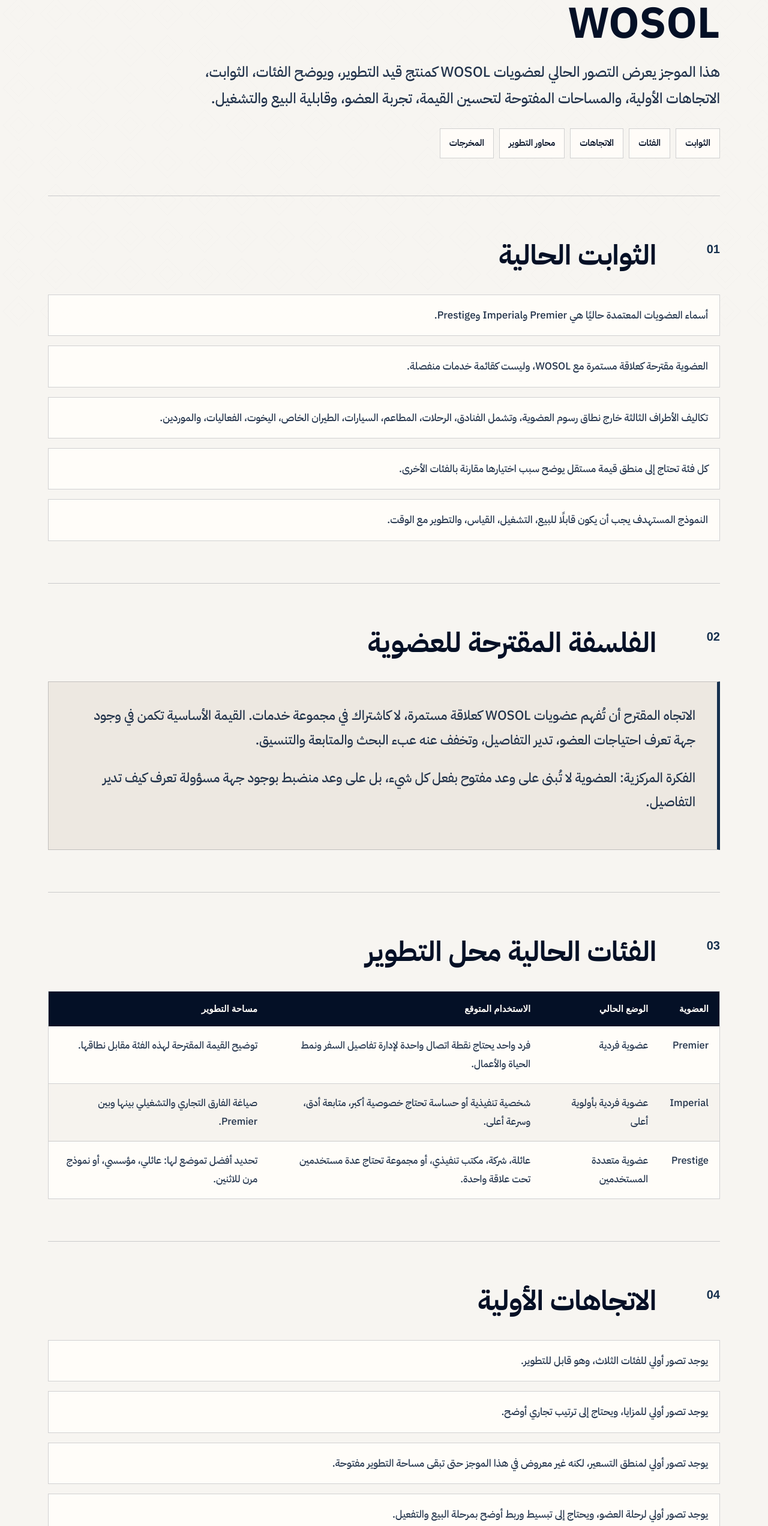
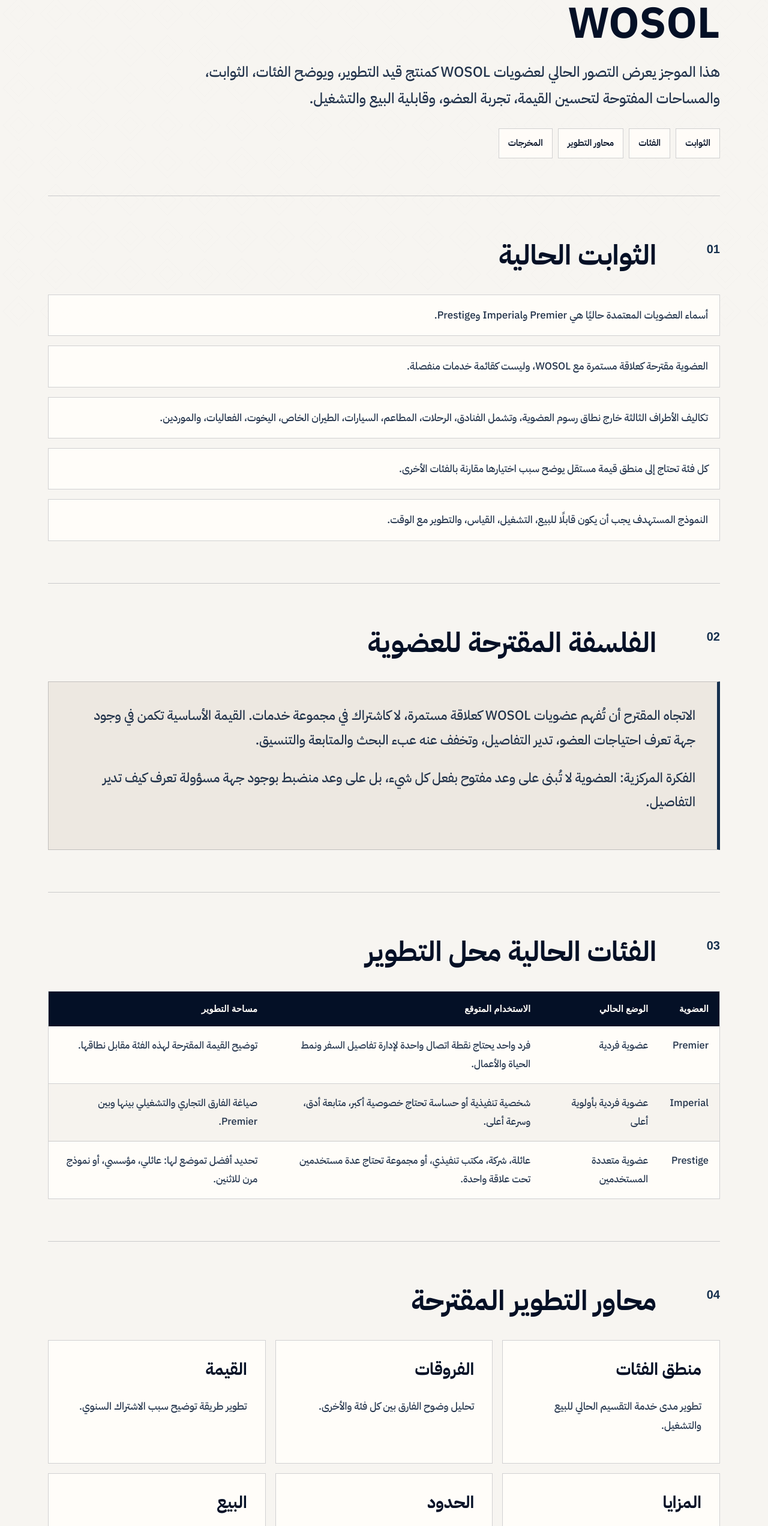
Before and after one commit to moalarbi/wosol-membership-reference-hub, a Next.js app: page / in a window 1280 px wide. Shown: the part 256-2800 px from the top of the page at 60% size. Built offline with nearby package versions, Linux system fonts and the light colour scheme; a web font is replaced by a local one.

Commit message:
Remove fourth membership brief section

```diff
--- a/app/page.tsx
+++ b/app/page.tsx
@@ -25,14 +25,6 @@
     "عائلة، شركة، مكتب تنفيذي، أو مجموعة تحتاج عدة مستخدمين تحت علاقة واحدة.",
     "تحديد أفضل تموضع لها: عائلي، مؤسسي، أو نموذج مرن للاثنين.",
   ],
-];
-
-const assumptions = [
-  "يوجد تصور أولي للفئات الثلاث، وهو قابل للتطوير.",
-  "يوجد تصور أولي للمزايا، ويحتاج إلى ترتيب تجاري أوضح.",
-  "يوجد تصور أولي لمنطق التسعير، لكنه غير معروض في هذا الموجز حتى تبقى مساحة التطوير مفتوحة.",
-  "يوجد تصور أولي لرحلة العضو، ويحتاج إلى تبسيط وربط أوضح بمرحلة البيع والتفعيل.",
-  "يوجد توجه أولي للفصل بين ما يدخل ضمن رسوم العضوية وما يُسعّر كطلب مستقل.",
 ];
 
 const developmentQuestions = [
@@ -121,14 +113,13 @@
         <span className="eyebrow">WOSOL Membership Development Brief</span>
         <h1>موجز تطوير عضويات WOSOL</h1>
         <p className="hero-subtitle">
-          هذا الموجز يعرض التصور الحالي لعضويات WOSOL كمنتج قيد التطوير، ويوضح الفئات، الثوابت، الاتجاهات الأولية،
-          والمساحات المفتوحة لتحسين القيمة، تجربة العضو، وقابلية البيع والتشغيل.
+          هذا الموجز يعرض التصور الحالي لعضويات WOSOL كمنتج قيد التطوير، ويوضح الفئات، الثوابت، والمساحات المفتوحة
+          لتحسين القيمة، تجربة العضو، وقابلية البيع والتشغيل.
         </p>
         <nav className="nav" aria-label="Page sections">
           {[
             ["الثوابت", "#constants"],
             ["الفئات", "#tiers"],
-            ["الاتجاهات", "#assumptions"],
             ["محاور التطوير", "#questions"],
             ["المخرجات", "#outputs"],
           ].map(([label, href]) => (
@@ -166,17 +157,7 @@
         <Table headers={["العضوية", "الوضع الحالي", "الاستخدام المتوقع", "مساحة التطوير"]} rows={tierRows} />
       </Section>
 
-      <Section id="assumptions" number="04" title="الاتجاهات الأولية">
-        <div className="grid">
-          {assumptions.map((item) => (
-            <div className="mini-card" key={item}>
-              {item}
-            </div>
-          ))}
-        </div>
-      </Section>
-
-      <Section id="what-to-review" number="05" title="محاور التطوير المقترحة">
+      <Section id="what-to-review" number="04" title="محاور التطوير المقترحة">
         <div className="grid three">
           {[
             ["منطق الفئات", "تطوير مدى خدمة التقسيم الحالي للبيع والتشغيل."],
@@ -194,7 +175,7 @@
         </div>
       </Section>
 
-      <Section id="questions" number="06" title="مساحات التطوير المفتوحة">
+      <Section id="questions" number="05" title="مساحات التطوير المفتوحة">
         <div className="grid two">
           {developmentQuestions.map((question) => (
             <div className="mini-card" key={question}>
@@ -204,7 +185,7 @@
         </div>
       </Section>
 
-      <Section id="outputs" number="07" title="المخرجات التطويرية المقترحة">
+      <Section id="outputs" number="06" title="المخرجات التطويرية المقترحة">
         <Table headers={["المخرج", "ما يوضحه"]} rows={requestedOutputs} />
       </Section>
     </main>
```
